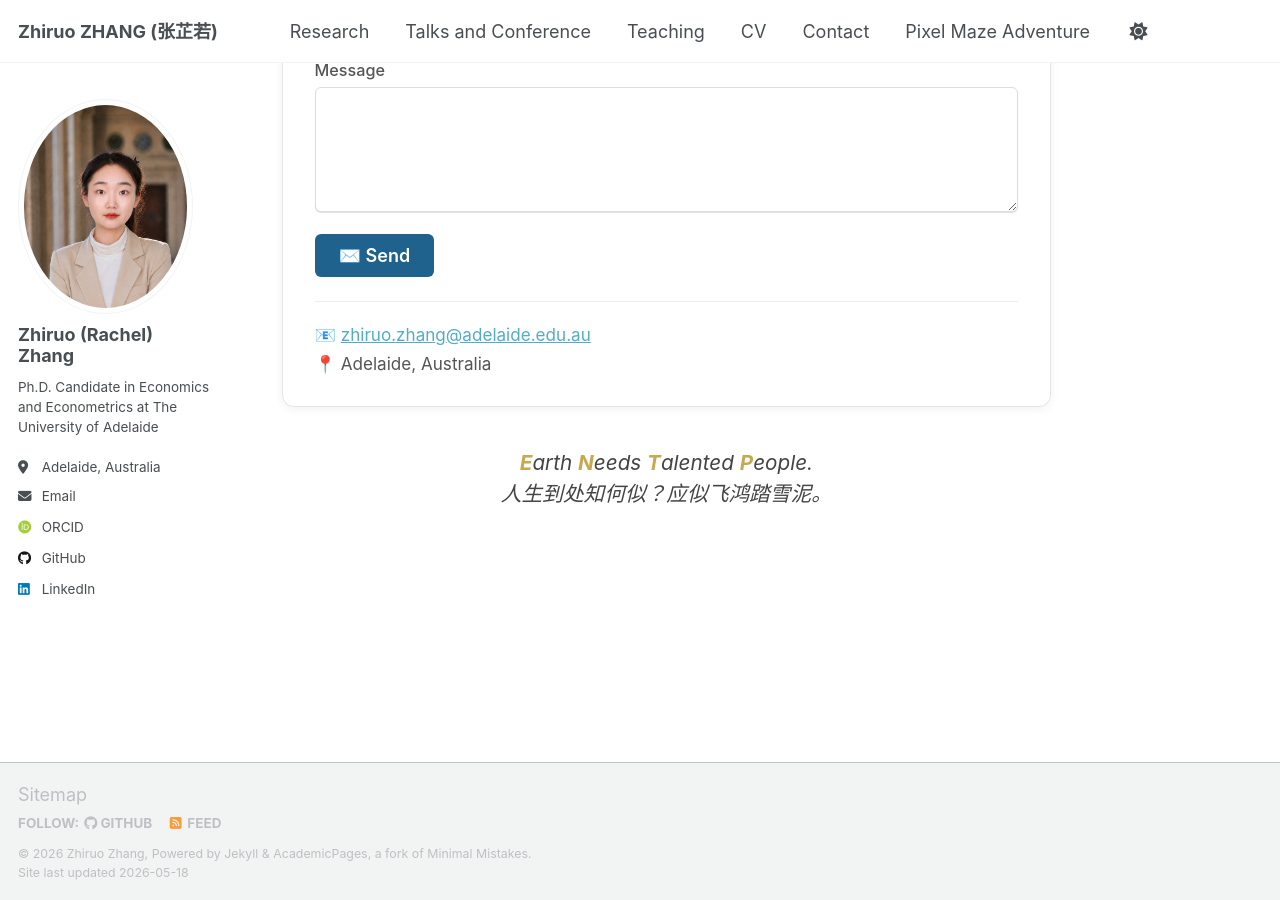
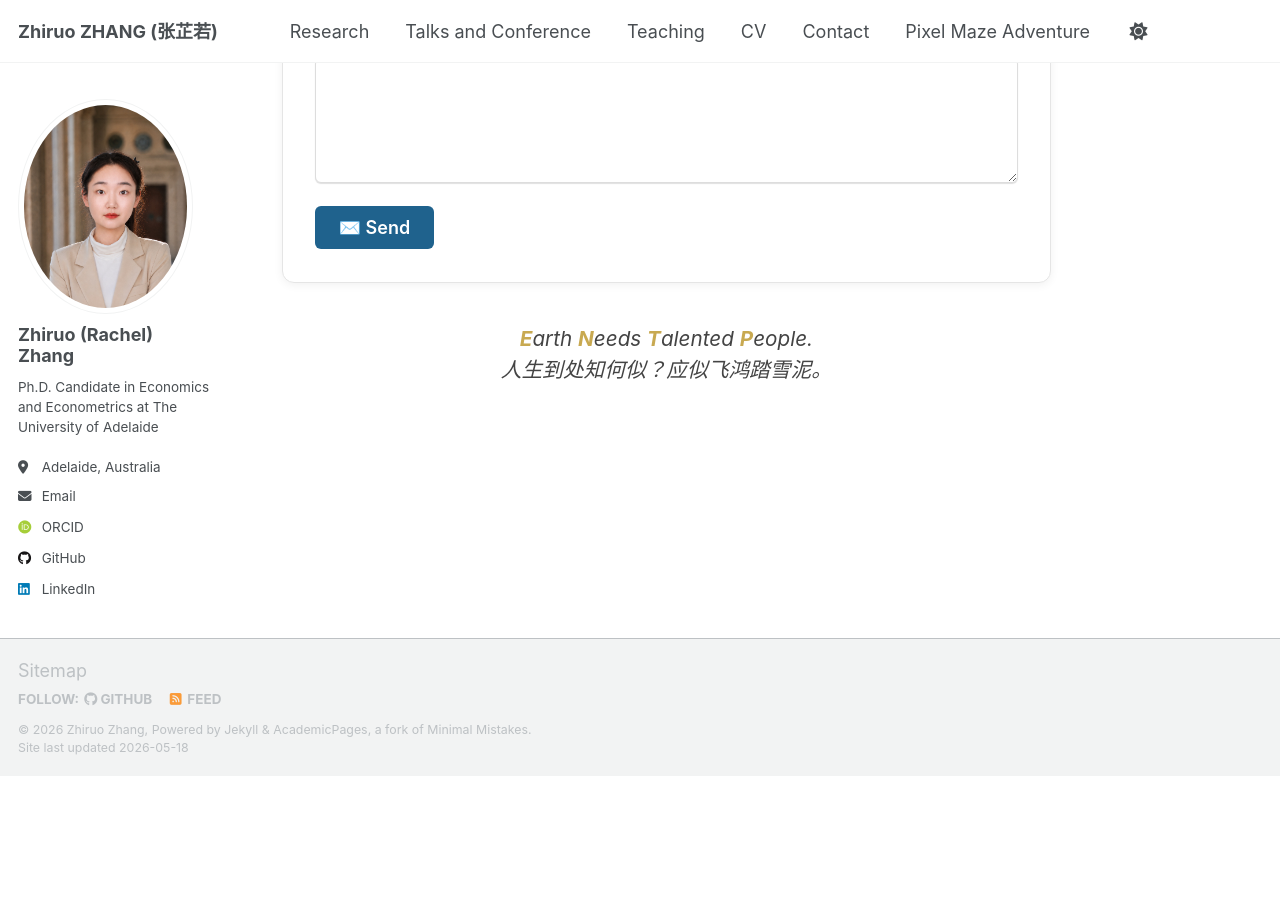
Before and after one commit to zhiruozzr/zhiruozzr.github.io, a Jekyll site: the page built from _pages/about.md, in a window 1280 px wide and 900 px high, scrolled down 2831 px. Built offline with Jekyll 4.4.1, drawn with Linux system fonts in a browser that asks for light colours; some web fonts are replaced; a script that is not in the unit is left out; after the commit the page ends 3607 px from its top, so only the background shows below that.

Commit message:
Update about page to remove personal contact details
Removed email and location information from the about page.

```diff
--- a/_pages/about.md
+++ b/_pages/about.md
@@ -174,11 +174,6 @@
 
 </form>
 
-<div style="margin-top:24px; padding-top:18px; border-top:1px solid #eee; font-size:0.95rem; color:#555; line-height:1.7;">
-  📧 <a href="mailto:zhiruo.zhang@adelaide.edu.au">zhiruo.zhang@adelaide.edu.au</a><br>
-  📍 Adelaide, Australia
-</div>
-
 </div>
 
 <script>
```
Also changed, not shown: other parts of _pages/about.md (+1 -1 lines).
